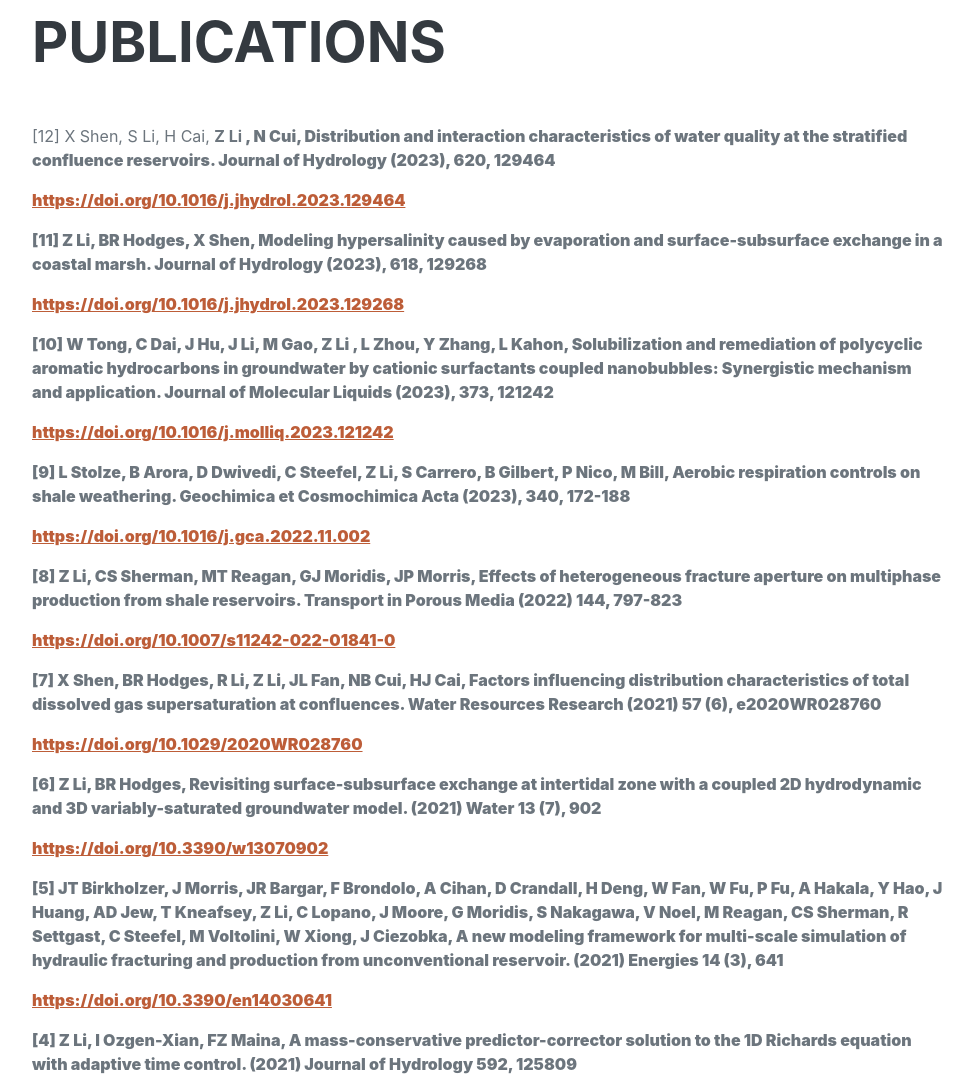
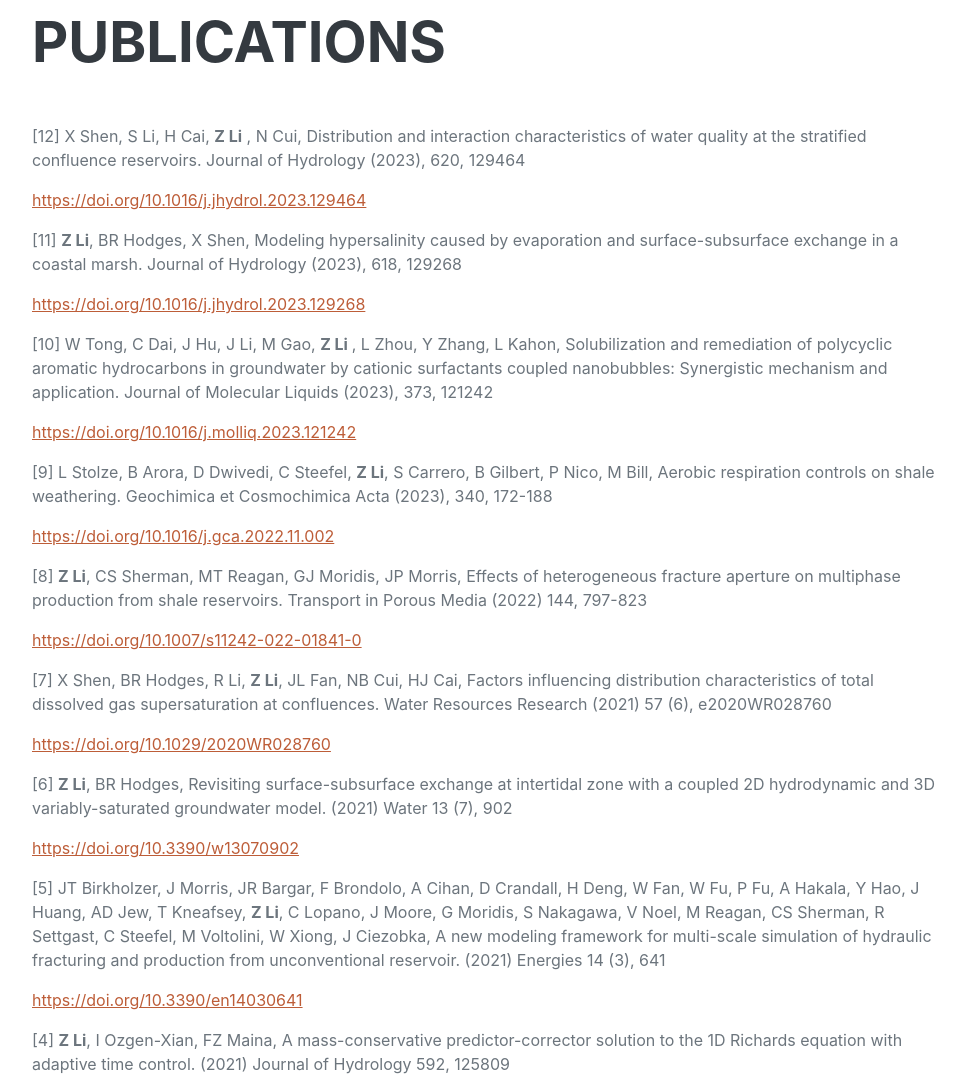
Before and after one commit to zLi90/zLi90.github.io, a plain HTML site: page index.html in a window 1280 px wide. Shown: the part 4200-5279 px from the top of the page, without its empty margins (288-1261 px from the left). Drawn offline with nearby package versions, Linux system fonts and the light colour scheme; a web font is replaced by a local one.

Commit message:
more bugs fixed

```diff
--- a/index.html
+++ b/index.html
@@ -146,7 +146,7 @@
             <section class="resume-section" id="publications">
                 <div class="resume-section-content">
                     <h2 class="mb-5">Publications</h2>
-                    <p>[12] X Shen, S Li, H Cai, <b> Z Li<b> , N Cui, Distribution and interaction characteristics of water quality at the stratified confluence reservoirs. Journal of Hydrology (2023), 620, 129464<p>
+                    <p>[12] X Shen, S Li, H Cai, <b> Z Li</b> , N Cui, Distribution and interaction characteristics of water quality at the stratified confluence reservoirs. Journal of Hydrology (2023), 620, 129464<p>
                     <a href="https://doi.org/10.1016/j.jhydrol.2023.129464"> https://doi.org/10.1016/j.jhydrol.2023.129464 </a>
                     <p>[11] <b> Z Li</b>, BR Hodges, X Shen, Modeling hypersalinity caused by evaporation and surface-subsurface exchange in a coastal marsh. Journal of Hydrology (2023), 618, 129268<p>
                     <a href="https://doi.org/10.1016/j.jhydrol.2023.129268"> https://doi.org/10.1016/j.jhydrol.2023.129268 </a>
```
